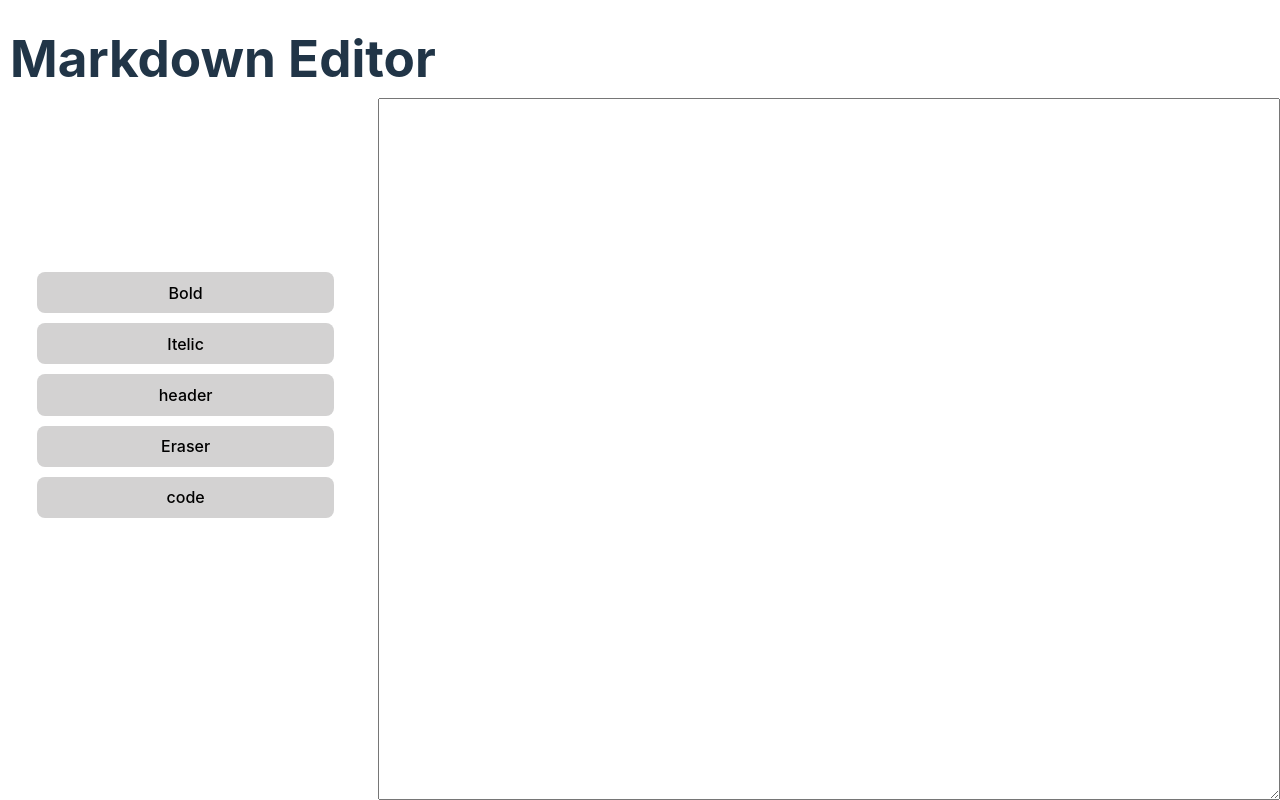
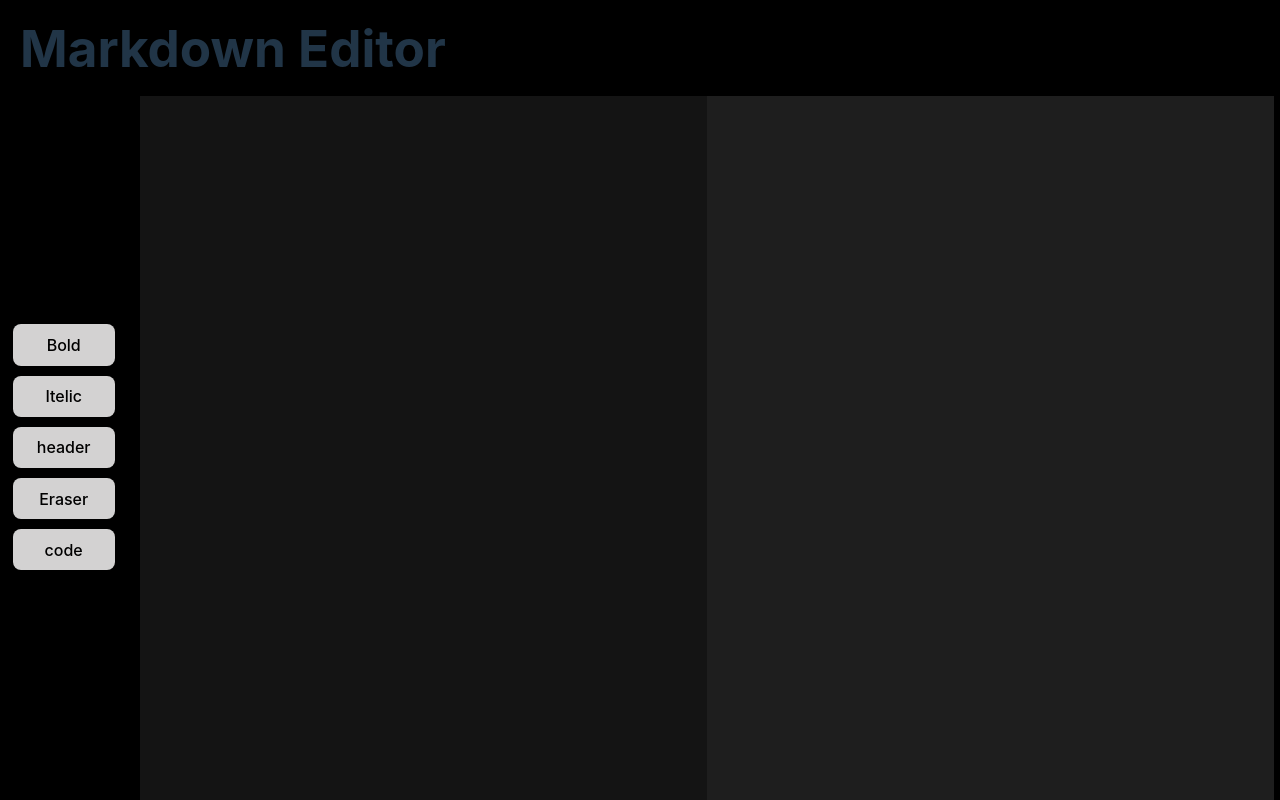
Before and after one commit to mitalrs/Reactjs-beginner-project, a React (Vite) app in the folder MarkDownEdit/: page / in a window 1280 px wide. Built offline with nearby package versions, Linux system fonts and the light colour scheme.

Commit message:
done with style

```diff
--- a/MarkDownEdit/src/App.css
+++ b/MarkDownEdit/src/App.css
@@ -1,35 +1,66 @@
+#root{
+  padding: 0;
+    margin: 0;
+    box-sizing: border-box;
+}
 .App {
+  background-color: black;
   align-items:center;
    width: 100vw;
   height: 100vh;
-  display: flex;
-  position:relative;
+  overflow: hidden;
 }
 h1{
-  margin: 10px;
-  position: absolute;
-  top: 20px;
+  margin: 20px;
+}
+.wraap{
+  height: 89%;
+  width: 99.5%;
+  display: flex;
+  flex-wrap: wrap;
+  justify-content: space-between;
 }
 
 .nav{
-  height: 700px;
-  width: 29%;
+  background-color: black;
+  height: 100%;
+  width: 10%;
   display: flex;
   flex-direction: column;
   justify-content: center;
   align-items: center;
 }
 .nav button{
+  background-color: black;
   width: 80%;
   margin-bottom: 10px;
   color: black;
   background-color: rgb(211, 210, 210);
 }
 
+.main{
+  display: flex;
+  flex-direction: row;
+  height: 100%;
+  width: 89%;
+  position:relative;
+}
+
 .textArea{
   position: absolute;
+  height: 99%;
+  width: 50%;
+  border-style: none;
+  background-color: rgb(20, 20, 20);
+}
+.textArea:focus{
+  outline: 0px;
+
+}
+.markdounPriview{
+  position: absolute;
   right: 0;
-  bottom: 0;
-  height: 87%;
-  width: 70%;
+  height: 100%;
+  width: 50%;
+  background-color: rgb(30, 30, 30);
 }
--- a/MarkDownEdit/src/App.jsx
+++ b/MarkDownEdit/src/App.jsx
@@ -3,14 +3,12 @@ import "./App.css";
 
 function App() {
   const textarearef = useRef();
-  function insertAtCursor(start, end, offsetStart=0, offsetEnd=0) {
-
+  function insertAtCursor(start, end, offsetStart = 0, offsetEnd = 0) {
     let cursorStart = textarearef.current.selectionStart;
     let cursorEnd = textarearef.current.selectionEnd;
 
-
     textarearef.current.value =
-      textarearef.current.value.substring(0, cursorStart+offsetStart) +
+      textarearef.current.value.substring(0, cursorStart + offsetStart) +
       start +
       textarearef.current.value.substring(cursorStart, cursorEnd) +
       end +
@@ -18,8 +16,11 @@ function App() {
         cursorEnd,
         textarearef.current.value.length
       );
-      textarearef.current.focus();
-      textarearef.current.setSelectionRange(cursorStart+start.length,cursorEnd+start.length)
+    textarearef.current.focus();
+    textarearef.current.setSelectionRange(
+      cursorStart + start.length,
+      cursorEnd + start.length
+    );
   }
 
   function handleBold() {
@@ -34,40 +35,46 @@ function App() {
   function handleCode() {
     insertAtCursor("`", "`");
   }
-  function handleHeaderOne(e){
-    const textAreaStr = textarearef.current.value.substring(0,textarearef.current.selectionStart);
+  function handleHeaderOne(e) {
+    const textAreaStr = textarearef.current.value.substring(
+      0,
+      textarearef.current.selectionStart
+    );
 
-    if(checkCharAtLast(textAreaStr,'#')){
-      insertAtCursor("# ","",-1)
-    }else{
-    insertAtCursor("\n\n#", "\n\n");
+    if (checkCharAtLast(textAreaStr, "#")) {
+      insertAtCursor("# ", "", -1);
+    } else {
+      insertAtCursor("\n\n#", "\n\n");
     }
-
   }
-  function handleHeaderTwo(){
-    insertAtCursor("\n\n## ", "")
+  function handleHeaderTwo() {
+    insertAtCursor("\n\n## ", "");
   }
-  function handleHeaderThree(){
-    insertAtCursor("\n\n### ", "")
+  function handleHeaderThree() {
+    insertAtCursor("\n\n### ", "");
   }
-  function handleHeaderFour(){
-    insertAtCursor("\n\n#### ", "")
+  function handleHeaderFour() {
+    insertAtCursor("\n\n#### ", "");
   }
 
-  const checkCharAtLast = (str,chr) => {
+  const checkCharAtLast = (str, chr) => {
     // console.log(str.substring(str.length-2,str.length).split('').includes('#'));
-    return str.substring(str.length-2,str.length).split('').includes(chr);
-  }
+    return str
+      .substring(str.length - 2, str.length)
+      .split("")
+      .includes(chr);
+  };
 
   return (
     <div className="App">
       <h1>Markdown Editor</h1>
+      <div className="wraap">
       <nav className="nav">
         <button onClick={handleBold}>Bold</button>
         <button onClick={handleItelic}>Itelic</button>
         <button
           onClick={(e) => {
-           "\n\n"
+            "\n\n";
             handleHeaderOne(e);
             // handleHeaderTwo();
             // handleHeaderThree();
@@ -86,7 +93,11 @@ function App() {
         <button onClick={handleLink}>Link</button>
         <button onClick={handleimg}>img</button> */}
       </nav>
-      <textarea className="textArea" ref={textarearef}></textarea>
+      <main className="main">
+        <textarea className="textArea" ref={textarearef}></textarea>
+        <div className="markdounPriview"></div>
+      </main>
+      </div>
     </div>
   );
 }
```
